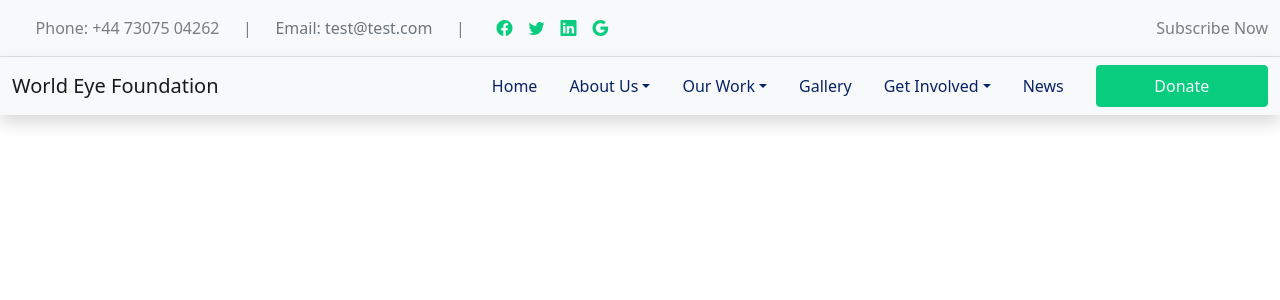
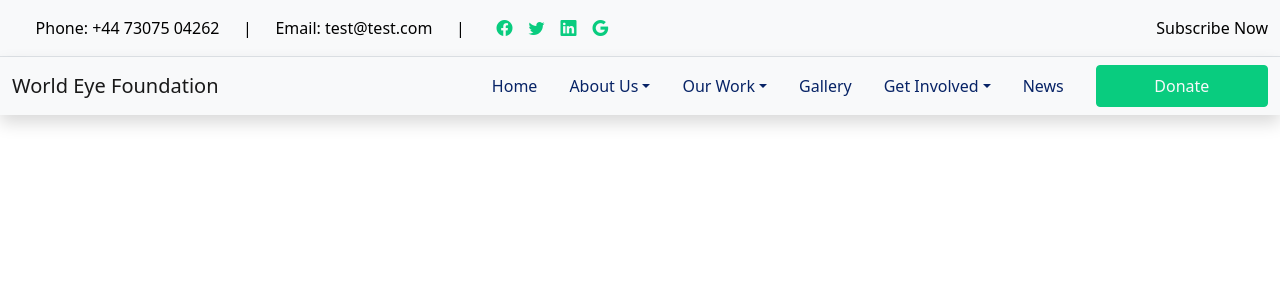
Before and after one commit to kentond18/wef-site, a Next.js app: page /components/NavBar in a window 1280 px wide. Shown: the top 300 px of the page. Built offline with nearby package versions, Linux system fonts and the light colour scheme; a web font is replaced by a local one.

Commit message:
changing text colour on navbar

```diff
--- a/pages/components/NavBar.js
+++ b/pages/components/NavBar.js
@@ -6,18 +6,18 @@ const NavBar = ({ active }) => {
 		<div className="bg-light">
 			{/* Header bar to navbar */}
 
-			<div className="container-fluid d-lg-flex justify-content-between border-bottom py-3 align-items-center text-black-50 d-none fw-lighter">
+			<div className="container-fluid d-lg-flex justify-content-between border-bottom py-3 align-items-center text-black d-none fw-lighter">
 				<div className="d-flex justify-content-evenly col-6">
 					<a
 						href="tel:+447307504262"
-						className="text-black-50 text-decoration-none"
+						className="text-black text-decoration-none"
 					>
 						Phone: +44 73075 04262
 					</a>
 					<span>|</span>
 
 					<a
-						className="text-muted text-decoration-none"
+						className="text-black text-decoration-none"
 						href="mailto:test@test.com?subject=Touching Base with World Eye Foundation"
 					>
 						Email: test@test.com
```
